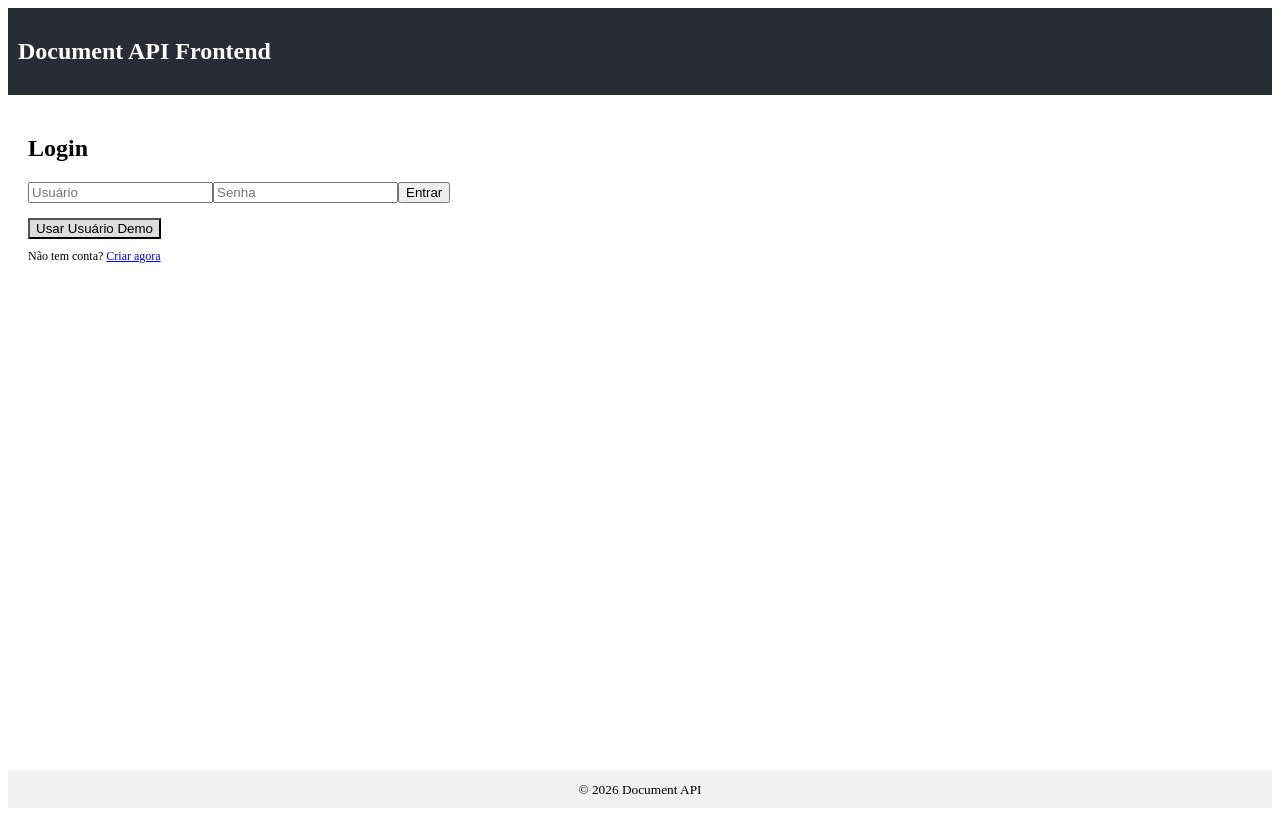
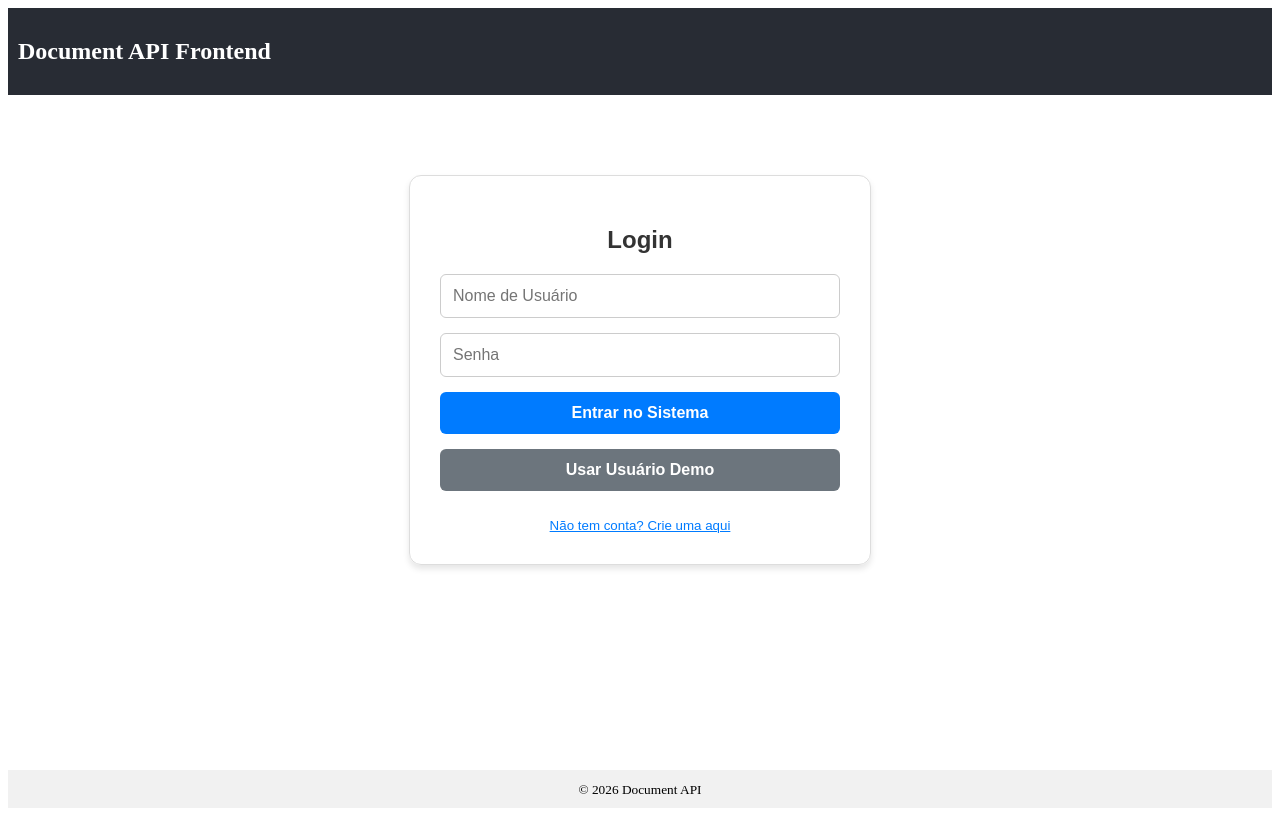
Before and after one commit to Wilcleyber/Document-API-Frontend, a React (Vite) app: page /login in a window 1280 px wide. Built offline with nearby package versions, Linux system fonts and the light colour scheme; no server answers.

Commit message:
upgrade pesado no Login!

```diff
--- a/src/api.ts
+++ /dev/null
@@ -1,17 +0,0 @@
-import axios from "axios";
-import { API_BASE_URL, TOKEN_KEY } from "./app/config";
-
-// Instância global do Axios
-export const api = axios.create({
-  // Tenta a variável da Vercel, se não achar, usa o seu backend do Render
-  baseURL: import.meta.env.VITE_API_URL || "https://document-api-backend-v2.onrender.com",
-});
-
-// Interceptor para incluir token automaticamente
-api.interceptors.request.use((config) => {
-  const token = localStorage.getItem(TOKEN_KEY);
-  if (token) {
-    config.headers.Authorization = `Bearer ${token}`;
-  }
-  return config;
-});
--- a/src/pages/LoginPage.tsx
+++ b/src/pages/LoginPage.tsx
@@ -1,77 +1,179 @@
 import React, { useState } from "react";
 import { useAuth } from "../auth_state/useAuth";
-import { api } from "../api"; // usa Axios
+import api from "../services/api";
+import { useNavigate } from "react-router-dom";
 
 const LoginPage: React.FC = () => {
   const { login: setSession } = useAuth();
+  const navigate = useNavigate();
+
+  // Estados de controle
+  const [isRegistering, setIsRegistering] = useState(false);
+  const [isLoading, setIsLoading] = useState(false);
+
+  // Estados do formulário
   const [username, setUsername] = useState("");
   const [password, setPassword] = useState("");
-  const [isLoading, setIsLoading] = useState(false);
+  const [email, setEmail] = useState("");
 
-  // Login via API com Axios
+  // 1. Função de Login
   const handleLogin = async () => {
+    if (!username || !password) {
+      alert("Preencha usuário e senha.");
+      return;
+    }
+
     setIsLoading(true);
     try {
       const response = await api.post("/auth/login", { username, password });
       const data = response.data;
 
-      // Salva token no localStorage
-      localStorage.setItem("access_token", data.token);
+      // O setSession vem do AuthProvider (token, userid, role)
+      // Note: Verifique se o seu backend retorna 'user_id' ou 'id'
+      setSession(data.token, data.user_id || data.id, data.role);
 
-      // Atualiza sessão no AuthProvider
-      setSession(data.token, data.userId, data.role);
-    } catch (error) {
-      alert(
-        "Credenciais inválidas ou erro de conexão. (A API pode estar acordando, tente novamente em instantes)"
-      );
+      // Sucesso! Vai para o Explorer
+      navigate("/explorer");
+    } catch (error: any) {
+      console.error(error);
+      alert("Credenciais inválidas ou erro de conexão com o servidor.");
     } finally {
       setIsLoading(false);
     }
   };
 
-  // Login demo
-  const handleDemoLogin = () => {
-    setUsername("demo");
-    setPassword("demo123");
-    // Se quiser disparar login automático:
-    // handleLogin();
+  // 2. Função de Registro (POST /users)
+  const handleRegister = async () => {
+    if (password.length < 8) {
+      alert("A senha precisa ter pelo menos 8 caracteres (Exigência do Sistema).");
+      return;
+    }
+
+    setIsLoading(true);
+    try {
+      await api.post("/users", { username, email, password });
+      alert("Conta criada com sucesso! Você já pode entrar.");
+      setIsRegistering(false); // Volta para tela de login
+      setPassword(""); // Limpa senha por segurança
+    } catch (error: any) {
+      const errorMsg = error.response?.data?.detail || "Erro ao criar conta.";
+      alert(errorMsg);
+    } finally {
+      setIsLoading(false);
+    }
+  };
+
+  // 3. Função Demo (Busca no Backend /users/demo)
+  const handleDemoLogin = async () => {
+    setIsLoading(true);
+    try {
+      const response = await api.get("/users/demo");
+      setUsername(response.data.username);
+      setPassword(response.data.password);
+      // Opcional: Avisar o usuário para clicar em Entrar
+      alert("Credenciais Demo carregadas!");
+    } catch (error) {
+      alert("Não foi possível carregar as credenciais demo agora.");
+    } finally {
+      setIsLoading(false);
+    }
   };
 
   return (
-    <div className="login-container">
-      <h2>Login</h2>
+    <div style={{
+      maxWidth: "400px",
+      margin: "60px auto",
+      padding: "30px",
+      border: "1px solid #ddd",
+      borderRadius: "12px",
+      boxShadow: "0 4px 6px rgba(0,0,0,0.1)",
+      fontFamily: "sans-serif"
+    }}>
+      <h2 style={{ textAlign: "center", color: "#333" }}>
+        {isRegistering ? "Nova Conta" : "Login"}
+      </h2>
 
+      <div style={{ display: "flex", flexDirection: "column", gap: "15px" }}>
         <input
+          style={inputStyle}
           type="text"
-        placeholder="Usuário"
+          placeholder="Nome de Usuário"
           value={username}
           onChange={(e) => setUsername(e.target.value)}
         />
+
+        {isRegistering && (
           <input
+            style={inputStyle}
+            type="email"
+            placeholder="Seu melhor E-mail"
+            value={email}
+            onChange={(e) => setEmail(e.target.value)}
+          />
+        )}
+
+        <input
+          style={inputStyle}
           type="password"
           placeholder="Senha"
           value={password}
           onChange={(e) => setPassword(e.target.value)}
         />
 
-      <button onClick={handleLogin} disabled={isLoading}>
-        {isLoading ? "Acordando o motor (aguarde)..." : "Entrar"}
+        <button
+          onClick={isRegistering ? handleRegister : handleLogin}
+          disabled={isLoading}
+          style={{
+            ...buttonStyle,
+            backgroundColor: isLoading ? "#ccc" : "#007bff",
+            cursor: isLoading ? "not-allowed" : "pointer"
+          }}
+        >
+          {isLoading ? "Processando... (Aguarde)" : (isRegistering ? "Finalizar Cadastro" : "Entrar no Sistema")}
         </button>
 
-      <div style={{ marginTop: "15px" }}>
-        <button onClick={handleDemoLogin} style={{ backgroundColor: "#ddd" }}>
+        {!isRegistering && (
+          <button
+            onClick={handleDemoLogin}
+            disabled={isLoading}
+            style={{ ...buttonStyle, backgroundColor: "#6c757d" }}
+          >
             Usar Usuário Demo
           </button>
+        )}
 
-        <p style={{ fontSize: "12px", marginTop: "10px" }}>
-          Não tem conta?{" "}
-          <a href="#" onClick={() => alert("Função de cadastro em breve!")}>
-            Criar agora
-          </a>
-        </p>
+        <div style={{ textAlign: "center", marginTop: "10px" }}>
+          <button
+            onClick={() => {
+                setIsRegistering(!isRegistering);
+                setEmail(""); // Limpa email ao trocar
+            }}
+            style={{ background: "none", border: "none", color: "#007bff", cursor: "pointer", textDecoration: "underline" }}
+          >
+            {isRegistering ? "Já tem uma conta? Faça Login" : "Não tem conta? Crie uma aqui"}
+          </button>
+        </div>
       </div>
     </div>
   );
 };
 
+// Estilos rápidos para manter o visual limpo
+const inputStyle: React.CSSProperties = {
+  padding: "12px",
+  borderRadius: "6px",
+  border: "1px solid #ccc",
+  fontSize: "16px"
+};
+
+const buttonStyle: React.CSSProperties = {
+  padding: "12px",
+  color: "white",
+  border: "none",
+  borderRadius: "6px",
+  fontSize: "16px",
+  fontWeight: "bold",
+  transition: "0.3s"
+};
+
 export default LoginPage;
--- a/src/services/api.ts
+++ b/src/services/api.ts
@@ -1,8 +1,7 @@
 import axios from 'axios';
 
-// Aqui está a mágica: se estiver rodando local, usa localhost.
-// Se estiver no ar, usa a URL do seu Render.
-const API_URL = import.meta.env.VITE_API_URL || 'http://localhost:8000';
+// Prioridade: Variável de ambiente -> URL oficial do Render -> Localhost
+const API_URL = import.meta.env.VITE_API_URL || 'https://document-api-backend-v2.onrender.com';
 
 const api = axios.create({
   baseURL: API_URL,
@@ -10,6 +9,7 @@ const api = axios.create({
 
 // Interceptor para colocar o Token em todas as chamadas automaticamente
 api.interceptors.request.use((config) => {
+  // Usando a mesma chave que definimos nos outros módulos
   const token = localStorage.getItem('access_token');
   if (token) {
     config.headers.Authorization = `Bearer ${token}`;
```
Lines whose indentation alone changed are shown as unchanged.
